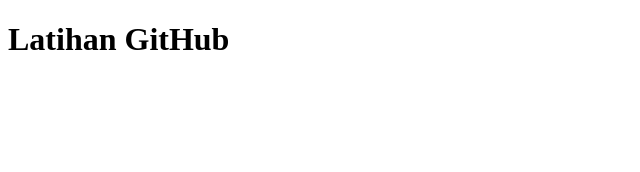
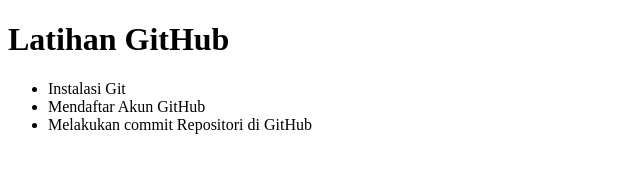
Before and after one commit to Lutvianaa/latihan-project, a plain HTML site: page index.html in a window 1280 px wide. Shown: the whole page, without its empty margins (0-640 px from the left). Drawn offline with Linux system fonts and the light colour scheme.

Commit message:
add index ul

```diff
--- a/index.html
+++ b/index.html
@@ -7,5 +7,10 @@
 </head>
 <body>
     <h1>Latihan GitHub</h1>
+    <ul>
+        <li>Instalasi Git</li>
+        <li>Mendaftar Akun GitHub</li>
+        <li>Melakukan commit Repositori di GitHub</li>
+    </ul>
 </body>
 </html>
```
